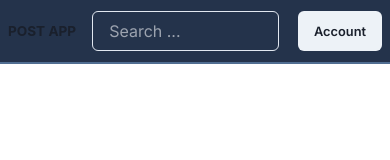
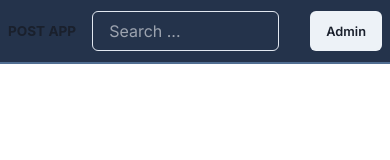
Before and after one commit to krystiano13/post-app, a Next.js app in the folder client/: page /login in a window 390 px wide. Shown: the top 160 px of the page. Built offline with nearby package versions, Linux system fonts and the light colour scheme.

Commit message:
implement ui for state where user is not logged in

```diff
--- a/client/app/components/Navbar/Navbar.js
+++ b/client/app/components/Navbar/Navbar.js
@@ -1,9 +1,12 @@
-import { Button, Input, Heading, Menu, MenuButton, MenuList, MenuItem } from "@chakra-ui/react";
+import {Input, Heading } from "@chakra-ui/react";
 import Link from "next/link";
+
+//components
+import {NavbarAccount} from "@/app/components/Navbar/NavbarAccount";
 
 export function Navbar() {
     return (
-        <nav className="flex p-2 items-center justify-between w-full h-[4rem] fixed border-b-2 border-b-solid border-b-blue-300 border-opacity-40 bg-bl">
+        <nav className="flex z-50 p-2 items-center justify-between w-full h-[4rem] fixed border-b-2 border-b-solid border-b-blue-300 border-opacity-40 bg-bl">
             <div className="md:w-1/3 w-1/5 flex items-center justify-start" id="logo">
                 <Link href="/">
                     <Heading as="h1" size="sm">
@@ -14,29 +17,7 @@ export function Navbar() {
             <div className="md:w-1/3 w-1/2 flex items-center justify-center" id="searchBar">
                 <Input name="search" type="text" placeholder="Search ..." />
             </div>
-            <div id="buttons" className="h-full w-1/3 justify-end items-center hidden md:flex">
-                <Link href="/login">
-                    <Button colorScheme="blue" className="ml-1 mr-1">Log In</Button>
-                </Link>
-                <Link href="/register">
-                    <Button colorScheme="gray" className="ml-1 mr-1">Create Account</Button>
-                </Link>
-            </div>
-            <div className="md:hidden w-1/4 flex items-center justify-end">
-                <Menu>
-                    <MenuButton as={Button}>
-                       <span className="text-[0.8rem] md:text-[1rem]">Account</span>
-                    </MenuButton>
-                    <MenuList>
-                        <Link href="/login">
-                            <MenuItem>Log In</MenuItem>
-                        </Link>
-                        <Link href="/register">
-                            <MenuItem>Create Account</MenuItem>
-                        </Link>
-                    </MenuList>
-                </Menu>
-            </div>
+            <NavbarAccount />
         </nav>
     )
 }
--- /dev/null
+++ b/client/app/components/Navbar/NavbarAccount.js
@@ -0,0 +1,54 @@
+'use client'
+
+import Link from "next/link";
+import {Button, Menu, MenuButton, MenuItem, MenuList} from "@chakra-ui/react";
+import { useState } from 'react';
+
+export function NavbarAccount() {
+    const [logged, setLogged] = useState(true);
+    return (
+        <>
+            {
+                logged && <>
+                    <div className="md:hidden w-1/4 flex items-center justify-end">
+                        <Menu>
+                            <MenuButton as={Button}>
+                                <span className="text-[0.8rem] md:text-[1rem]">Admin</span>
+                            </MenuButton>
+                            <MenuList>
+
+                            </MenuList>
+                        </Menu>
+                    </div>
+                </>
+            }
+            {
+                !logged && <>
+                    <div id="buttons" className="h-full w-1/3 justify-end items-center hidden md:flex">
+                        <Link href="/login">
+                            <Button colorScheme="blue" className="ml-1 mr-1">Log In</Button>
+                        </Link>
+                        <Link href="/register">
+                            <Button colorScheme="gray" className="ml-1 mr-1">Create Account</Button>
+                        </Link>
+                    </div>
+                    <div className="md:hidden w-1/4 flex items-center justify-end">
+                        <Menu>
+                            <MenuButton as={Button}>
+                                <span className="text-[0.8rem] md:text-[1rem]">Account</span>
+                            </MenuButton>
+                            <MenuList>
+                                <Link href="/login">
+                                    <MenuItem>Log In</MenuItem>
+                                </Link>
+                                <Link href="/register">
+                                    <MenuItem>Create Account</MenuItem>
+                                </Link>
+                            </MenuList>
+                        </Menu>
+                    </div>
+                </>
+            }
+        </>
+    )
+}
```
Also changed, not shown: 2 other files (tests, documents, lock files or other folders).
